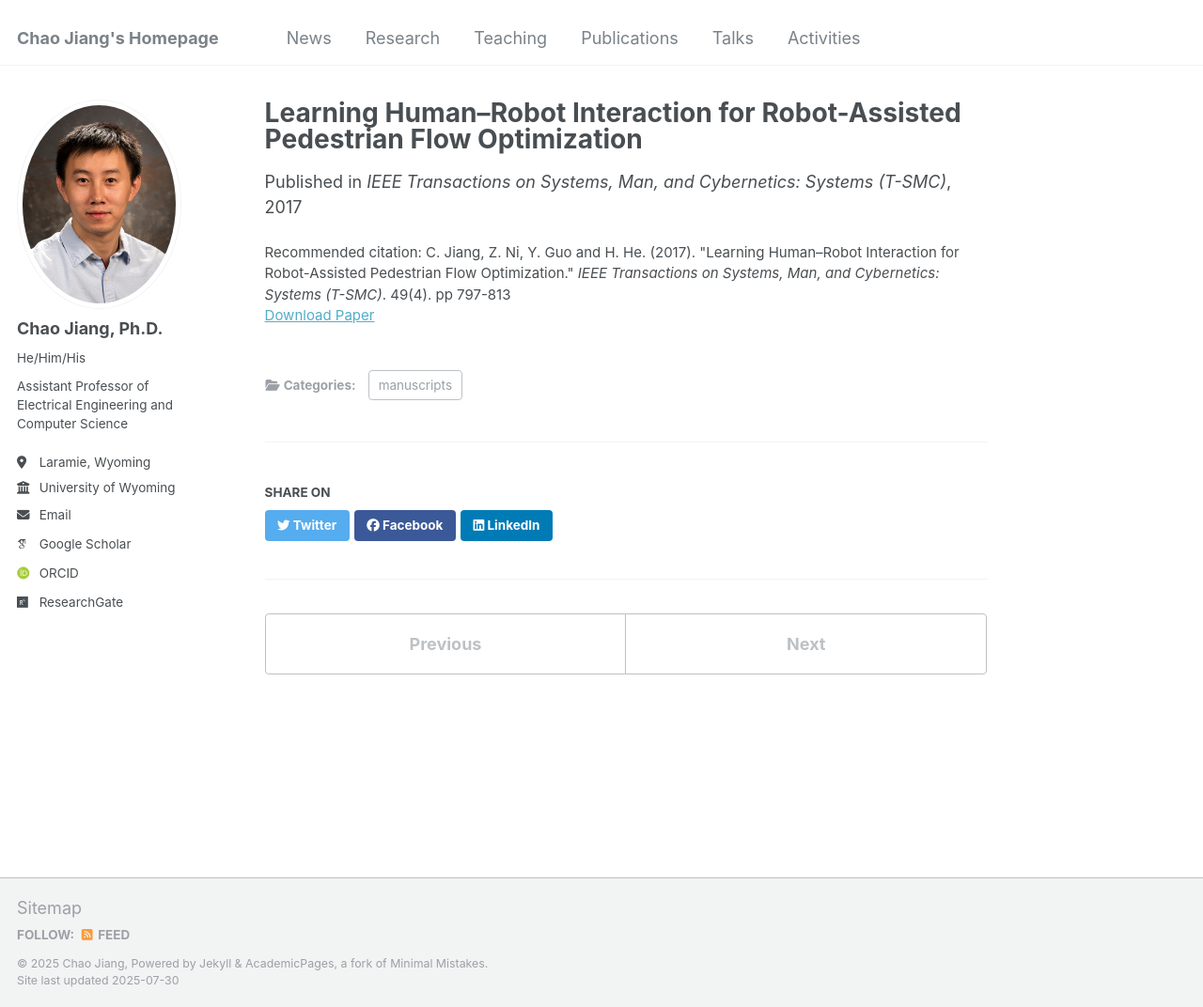
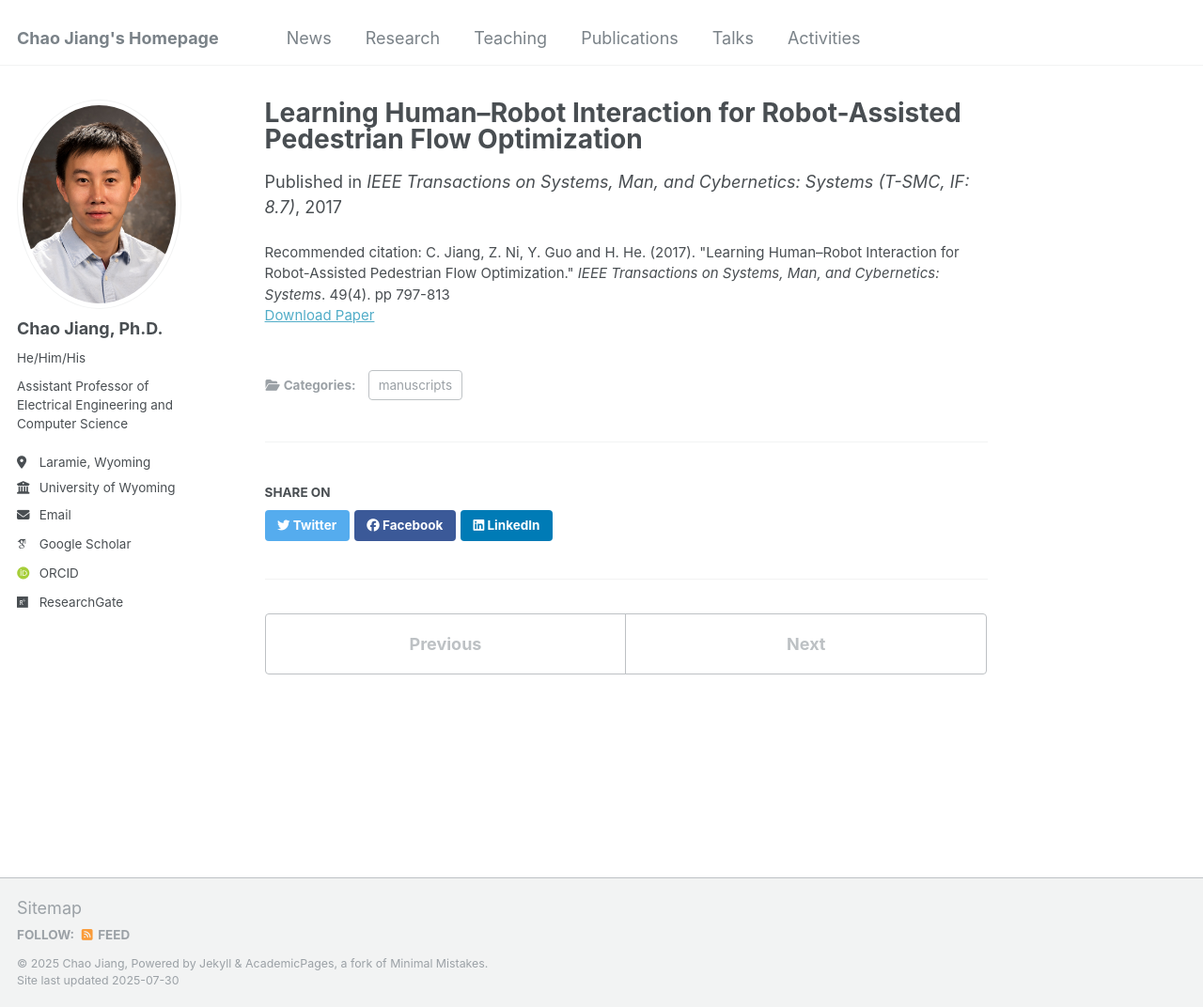
Before and after one commit to cjiang6/cjiang6.github.io, a Jekyll site: the page built from _publications/2017-07-28.md, in a window 1280 px wide and 1072 px high. Shown: the whole window at 94% size. Built offline with Jekyll 4.4.1, drawn with Linux system fonts in a browser that asks for light colours; some web fonts are replaced; a file with an impossible date is left out.

Commit message:
Update 2017-07-28.md

```diff
--- a/_publications/2017-07-28.md
+++ b/_publications/2017-07-28.md
@@ -5,8 +5,8 @@ category: manuscripts
 #permalink: /publication/2015-10-01-paper-title-number-3
 #excerpt: 'This paper is about the number 3. The number 4 is left for future work.'
 date: 2017-07-28
-venue: 'IEEE Transactions on Systems, Man, and Cybernetics: Systems (T-SMC)'
+venue: 'IEEE Transactions on Systems, Man, and Cybernetics: Systems (T-SMC, IF: 8.7)'
 #slidesurl: 'http://academicpages.github.io/files/slides3.pdf'
 paperurl: 'https://ieeexplore.ieee.org/document/7995144'
-citation: 'C. Jiang, Z. Ni, Y. Guo and H. He. (2017). &quot;Learning Human–Robot Interaction for Robot-Assisted Pedestrian Flow Optimization.&quot; <i>IEEE Transactions on Systems, Man, and Cybernetics: Systems (T-SMC)</i>. 49(4). pp 797-813'
+citation: 'C. Jiang, Z. Ni, Y. Guo and H. He. (2017). &quot;Learning Human–Robot Interaction for Robot-Assisted Pedestrian Flow Optimization.&quot; <i>IEEE Transactions on Systems, Man, and Cybernetics: Systems</i>. 49(4). pp 797-813'
 ---
```
